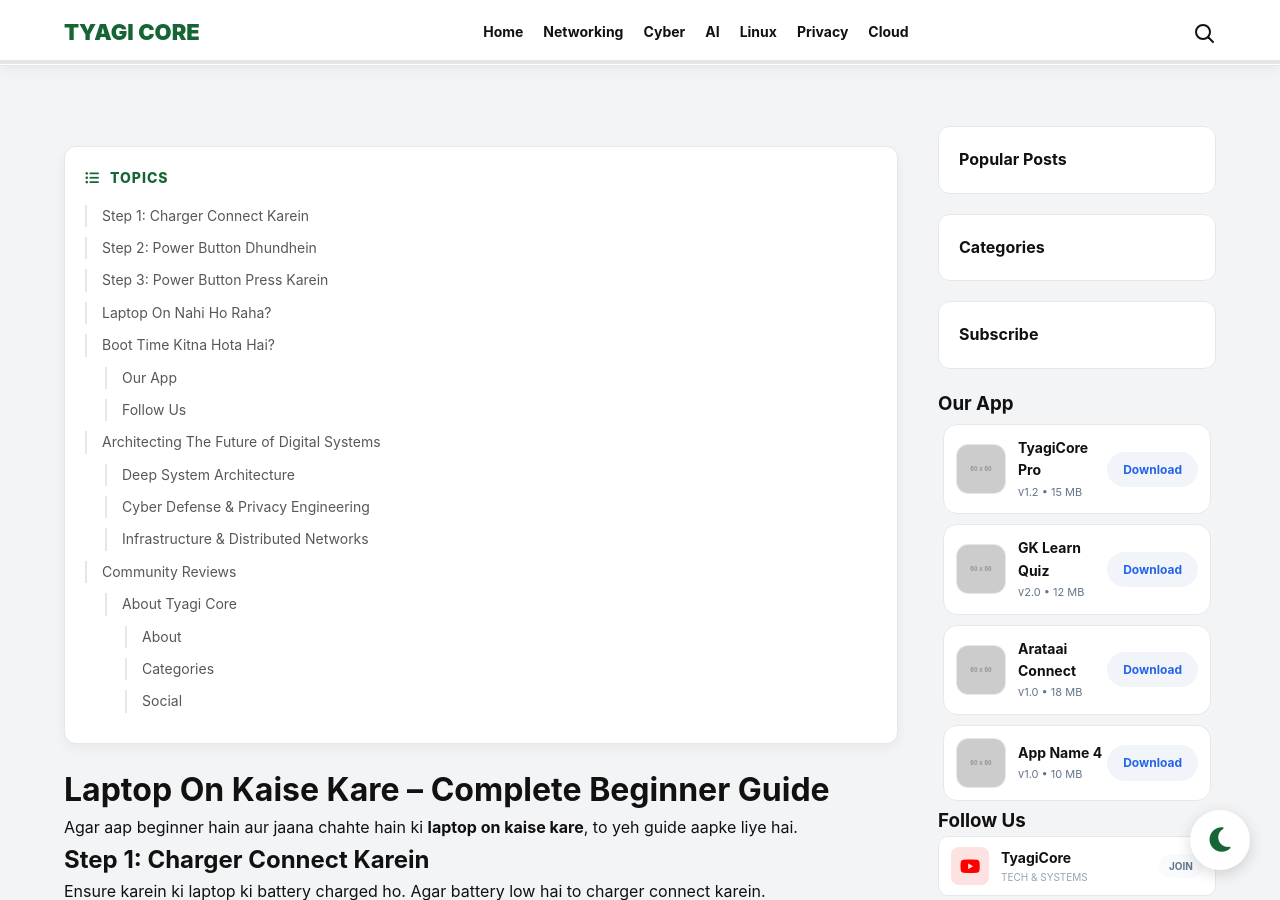
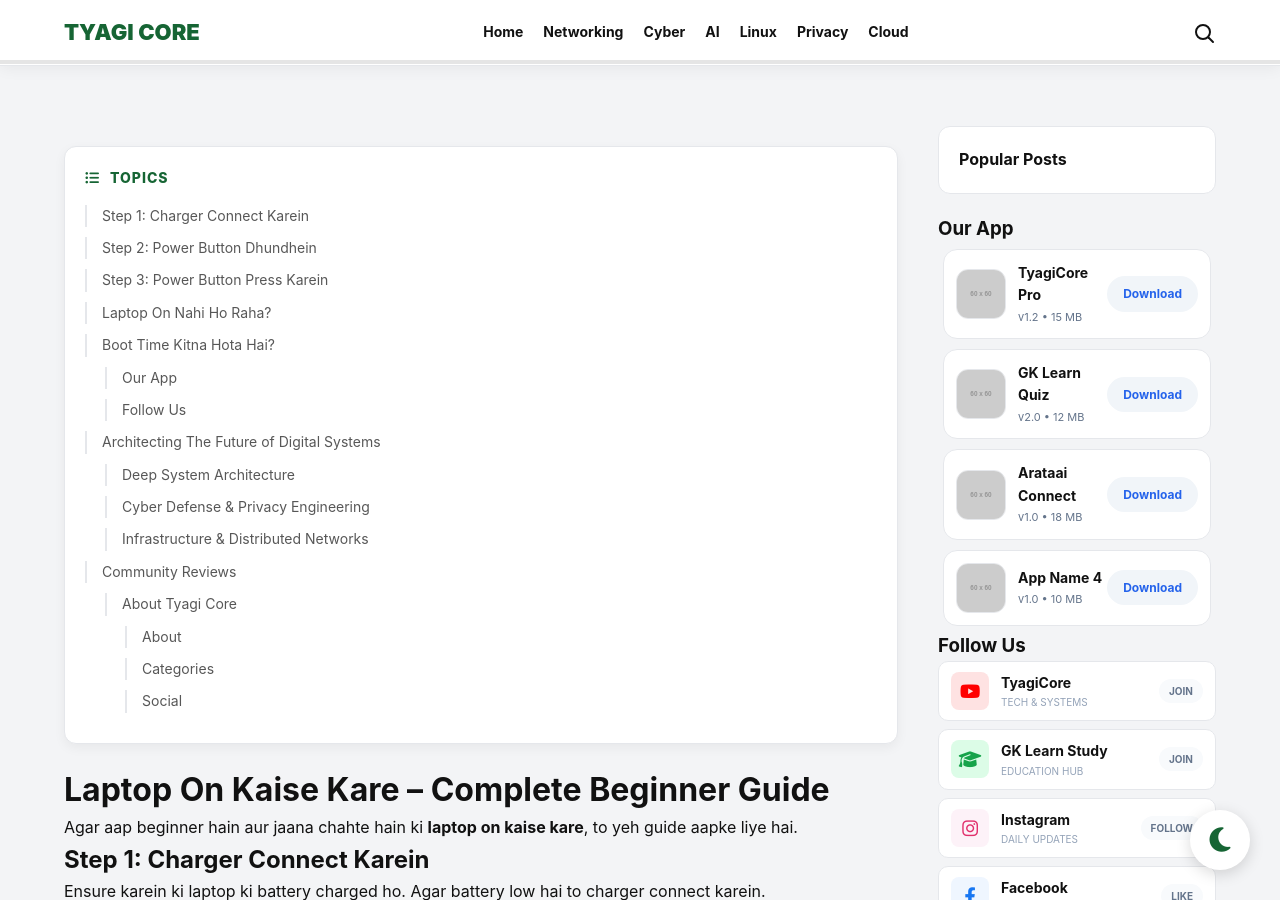
Before and after one commit to HimanshuTyagiJi/TyagiCore, a Jekyll site: the page built from laptop-on-kaise-karen.html, in a window 1280 px wide and 900 px high. Built offline with Jekyll 4.4.1, drawn with Linux system fonts in a browser that asks for light colours.

Commit message:
Update default.html

```diff
--- a/_layouts/default.html
+++ b/_layouts/default.html
@@ -123,9 +123,8 @@
 {% endunless %}
   </div>
   <aside class="tc-sidebar">
-    <div class="box">Popular Posts</div>
-    <div class="box">Categories</div>
-    <div class="box">Subscribe</div>
+  <div class="box">Popular Posts</div>
+
 
 <h3>Our App</h3>
 <div class='tyagi-app-container'>
```
